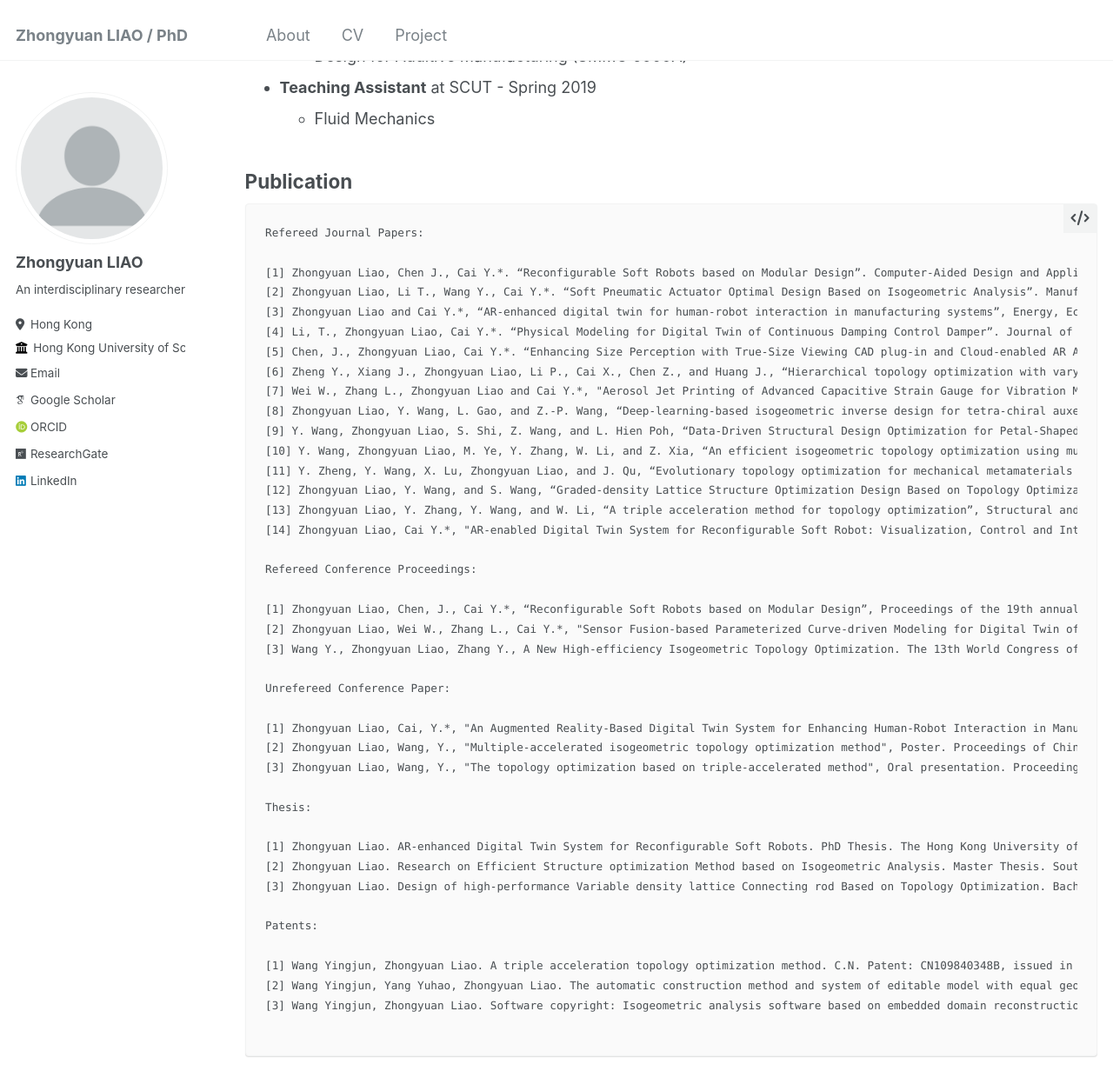
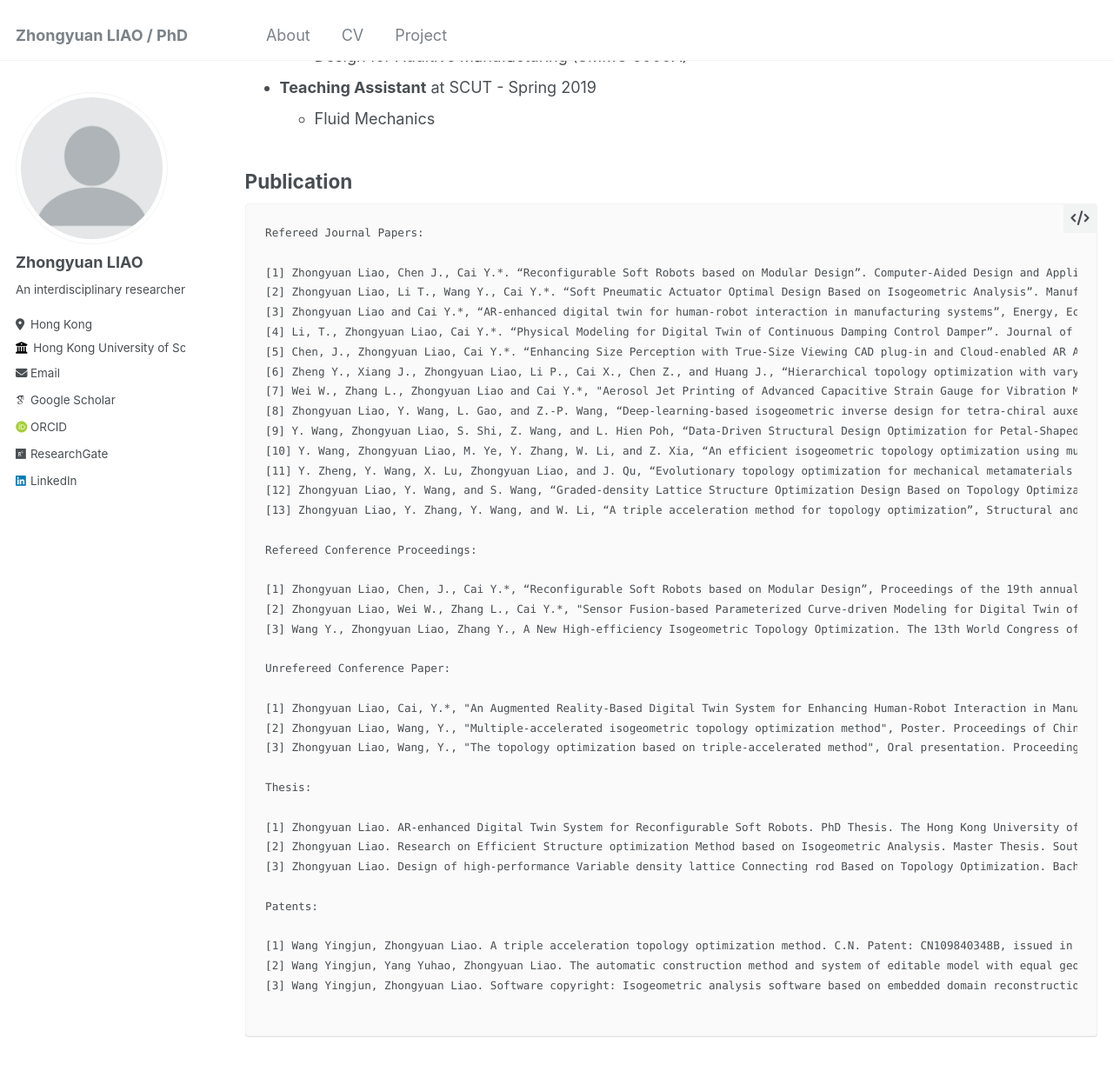
Before and after one commit to yuanzero/yuanzero.github.io, a Jekyll site: the page built from _pages/cv.md, in a window 1280 px wide and 1400 px high, scrolled down 2514 px. Shown: the top 1255 px of the window at 87% size. Built offline with Jekyll 4.4.1, drawn with Linux system fonts in a browser that asks for light colours; some web fonts are replaced.

Commit message:
Update cv.md

```diff
--- a/_pages/cv.md
+++ b/_pages/cv.md
@@ -112,19 +112,18 @@
 [4] Li, T., Zhongyuan Liao, Cai Y.*. “Physical Modeling for Digital Twin of Continuous Damping Control Damper”. Journal of Manufacturing Processes. vol. 99, pp. 96–104, 2023. Outstanding Paper Award of NAMRC51.
 [5] Chen, J., Zhongyuan Liao, Cai Y.*. “Enhancing Size Perception with True-Size Viewing CAD plug-in and Cloud-enabled AR APP”. Computer-Aided Design and Applications, 20(6), 1128-1140, 2023.
 [6] Zheng Y., Xiang J., Zhongyuan Liao, Li P., Cai X., Chen Z., and Huang J., “Hierarchical topology optimization with varying microstructural aspect ratios”, Engineering Analysis with Boundary Elements, vol. 156, pp. 34–47, 2023.
-[7] Wei W., Zhang L., Zhongyuan Liao and Cai Y.*, "Aerosol Jet Printing of Advanced Capacitive Strain Gauge for Vibration Monitoring of Human Body", Accepted by The International Journal of Advanced Manufacturing Technology.
+[7] Wei W., Zhang L., Zhongyuan Liao and Cai Y.*, "Aerosol Jet Printing of Advanced Capacitive Strain Gauge for Vibration Monitoring of Human Body", The International Journal of Advanced Manufacturing Technology, 2024.
 [8] Zhongyuan Liao, Y. Wang, L. Gao, and Z.-P. Wang, “Deep-learning-based isogeometric inverse design for tetra-chiral auxetics”, Composite Structures, vol. 280, p. 114 808, 2022.
 [9] Y. Wang, Zhongyuan Liao, S. Shi, Z. Wang, and L. Hien Poh, “Data-Driven Structural Design Optimization for Petal-Shaped Auxetics Using Isogeometric Analysis”, Computer Modeling in Engineering & Sciences, vol. 122, no. 2, pp. 433–458, 2020.
 [10] Y. Wang, Zhongyuan Liao, M. Ye, Y. Zhang, W. Li, and Z. Xia, “An efficient isogeometric topology optimization using multilevel mesh, MGCG and local-update strategy”, Advances in Engineering Software, vol. 139, p. 102 733, 2020, ESI Highly Cited Paper.
 [11] Y. Zheng, Y. Wang, X. Lu, Zhongyuan Liao, and J. Qu, “Evolutionary topology optimization for mechanical metamaterials with auxetic property”, International Journal of Mechanical Sciences, vol. 179, p. 105 638, Aug. 2020.
 [12] Zhongyuan Liao, Y. Wang, and S. Wang, “Graded-density Lattice Structure Optimization Design Based on Topology Optimization (in Chinese)”, Chinese Journal of Mechanical Engineering, vol. 55, no. 8, p. 65, 2019. 2021 Best Paper Award.
 [13] Zhongyuan Liao, Y. Zhang, Y. Wang, and W. Li, “A triple acceleration method for topology optimization”, Structural and Multidisciplinary Optimization, vol. 60, no. 2, pp. 727–744, Aug. 2019.
-[14] Zhongyuan Liao, Cai Y.*, "AR-enabled Digital Twin System for Reconfigurable Soft Robot: Visualization, Control and Interaction". In Preparation.
 
 Refereed Conference Proceedings:
 
 [1] Zhongyuan Liao, Chen, J., Cai Y.*, “Reconfigurable Soft Robots based on Modular Design”, Proceedings of the 19th annual International CAD Conference, Beijing, China, July 11-13, pp. 324-328, 2022.
-[2] Zhongyuan Liao, Wei W., Zhang L., Cai Y.*, "Sensor Fusion-based Parameterized Curve-driven Modeling for Digital Twin of Reconfigurable Soft Robot". Proceedings of The 6th IEEE/IFToMM International Conference on Reconfigurable Mechanisms and Robots, Chicago, USA, June, 2024.
+[2] Zhongyuan Liao, Wei W., Zhang L., Cai Y.*, "Sensor Fusion-based Parameterized Curve-driven Modeling for Digital Twin of Reconfigurable Soft Robot". Proceedings of The 6th IEEE/IFToMM International Conference on Reconfigurable Mechanisms and Robots, Chicago, USA, June 2024.
 [3] Wang Y., Zhongyuan Liao, Zhang Y., A New High-efficiency Isogeometric Topology Optimization. The 13th World Congress of Structural and Multidisciplinary Optimization, May 19-24, 2019, Beijing, China.
 
 Unrefereed Conference Paper:
```
